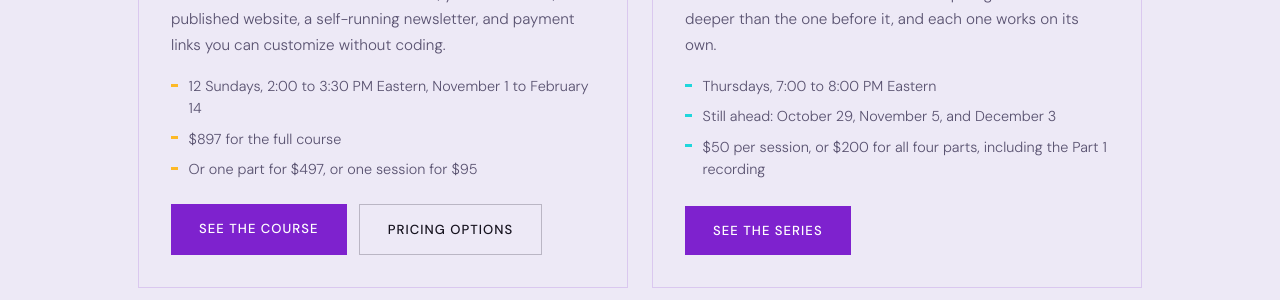
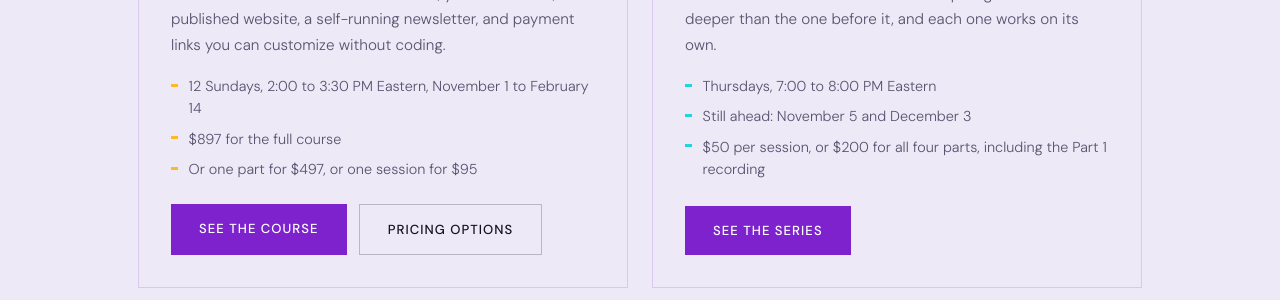
Before and after one commit to dcoreyrasm/dcoreyrasm.github.io, a Jekyll site: the page built from classes.html, in a window 1280 px wide and 900 px high, scrolled down 878 px. Shown: the part 153-453 px from the top of the window. Built offline with Jekyll 4.4.1, drawn with Linux system fonts in a browser that asks for light colours; some web fonts are replaced.

Commit message:
Classes page: drop past October 29 AI for Beginners date
Co-Authored-By: Claude Opus 5.5 <noreply@anthropic.com>
Claude-Session: https://claude.ai/code/session_01CVTrh3xqG5RQK5WN8V6MV3

```diff
--- a/classes.html
+++ b/classes.html
@@ -75,7 +75,7 @@
             <p>A friendly ChatGPT series for people who keep hearing about AI and aren't sure where to start. Each part goes a little deeper than the one before it, and each one works on its own.</p>
             <ul>
               <li>Thursdays, 7:00 to 8:00 PM Eastern</li>
-              <li>Still ahead: October 29, November 5, and December 3</li>
+              <li>Still ahead: November 5 and December 3</li>
               <li>$50 per session, or $200 for all four parts, including the Part 1 recording</li>
             </ul>
             <div class="class-actions">
```
